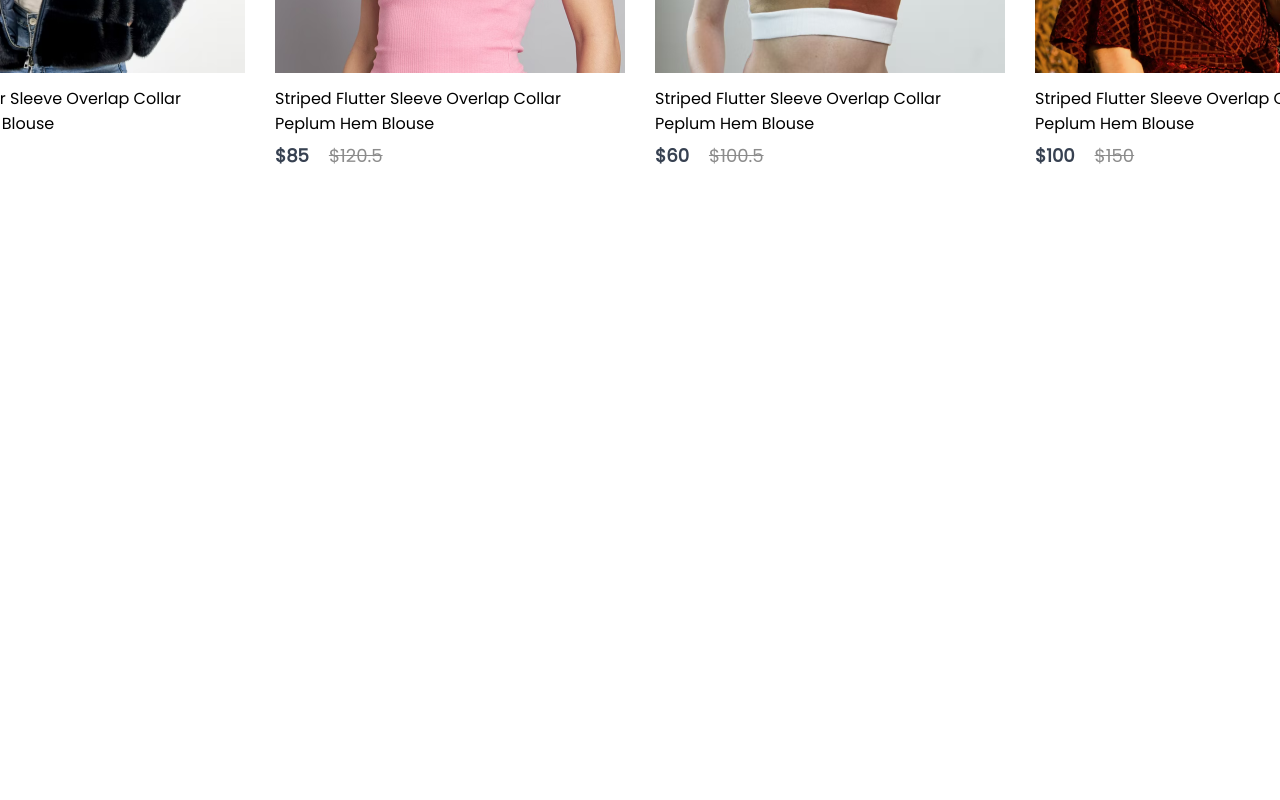
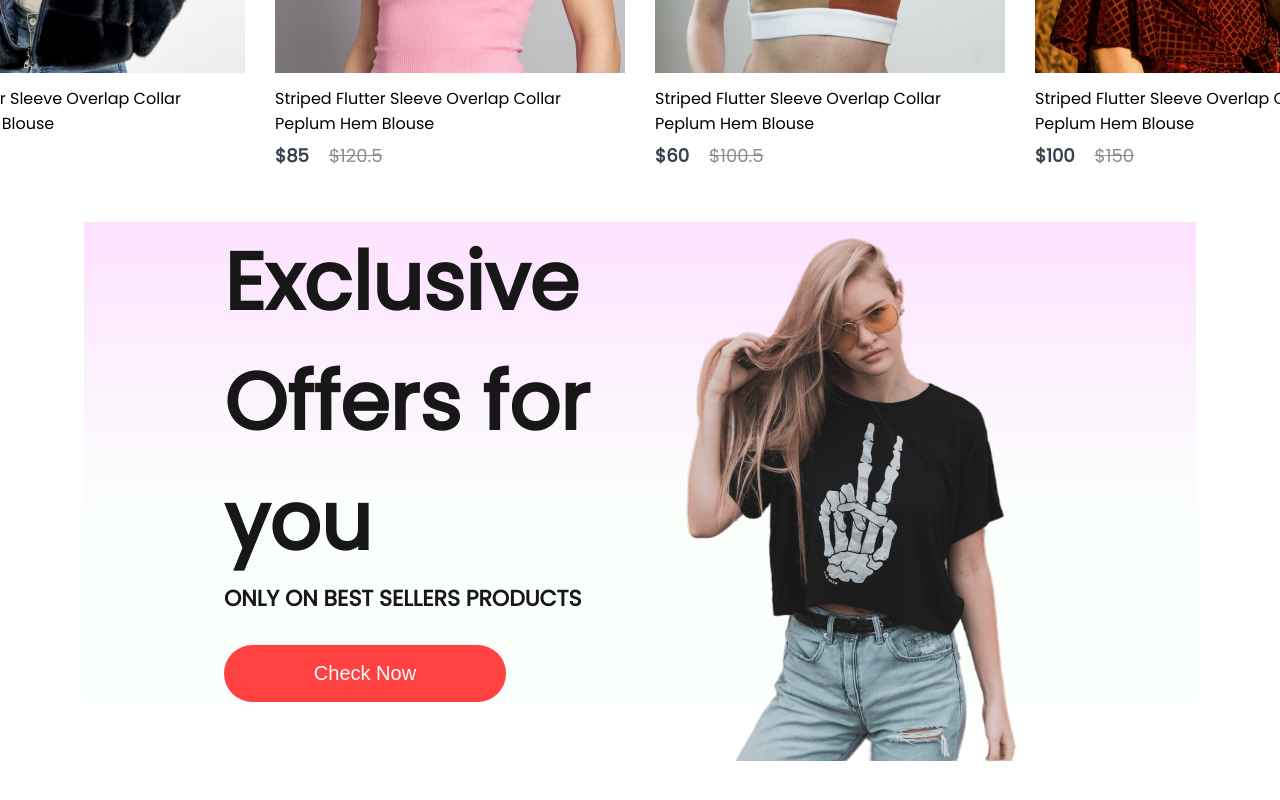
Before and after one commit to Samuel-Tobi/E-Commerce, a React (Create React App) app: page / in a window 1280 px wide. Shown: the part 1395-2195 px from the top of the page. Before the commit the page ends 1617 px from the top, so only its background shows below. Built offline with nearby package versions, Linux system fonts and the light colour scheme.

Commit message:
Created Offers  Component

```diff
--- /dev/null
+++ b/src/components/offers/Offers.jsx
@@ -0,0 +1,21 @@
+import React from "react";
+import "./offers.css";
+import exclusiveImg from "../assets/exclusive_image.png";
+
+function Offers() {
+  return (
+    <div className="offers">
+      <div className="offersLeft">
+        <h1>Exclusive</h1>
+        <h1>Offers for you</h1>
+        <p>ONLY ON BEST SELLERS PRODUCTS</p>
+        <button>Check Now</button>
+      </div>
+      <div className="offersRight">
+        <img src={exclusiveImg} alt="" />
+      </div>
+    </div>
+  );
+}
+
+export default Offers;
--- /dev/null
+++ b/src/components/offers/offers.css
@@ -0,0 +1,47 @@
+.offers {
+  width: 65%;
+  height: 60vh;
+  display: flex;
+  margin: auto;
+  padding: 0px 140px;
+  margin-bottom: 150px;
+  background: linear-gradient(180deg, #fde1ff 0%, #e1ffea22 60%);
+}
+.offersLeft {
+  flex: 1;
+  display: flex;
+  flex-direction: column;
+  justify-content: center;
+}
+.offersLeft h1 {
+  color: #171717;
+  font-size: 80px;
+  font-weight: 600;
+}
+
+.offersLeft p {
+  color: #171717;
+  font-size: 22px;
+  font-weight: 600;
+}
+
+.offersLeft button {
+  width: 282px;
+  height: 70px;
+  border-radius: 35px;
+  background: #ff4141;
+  border: none;
+  color: #fff;
+  font-size: 20px;
+  font-weight: 500;
+  margin-top: 30px;
+  cursor: pointer;
+}
+
+.offersRight {
+  flex: 1;
+  display: flex;
+  align-items: center;
+  justify-content: flex-end;
+  padding-top: 50px;
+}
--- a/src/pages/Shop.jsx
+++ b/src/pages/Shop.jsx
@@ -1,12 +1,14 @@
 import React from "react";
 import Hero from "../components/hero/Hero";
 import Popular from "../components/popular/Popular";
+import Offers from "../components/offers/Offers";
 
 function Shop() {
   return (
     <div>
       <Hero />
       <Popular />
+      <Offers />
     </div>
   );
 }
```
